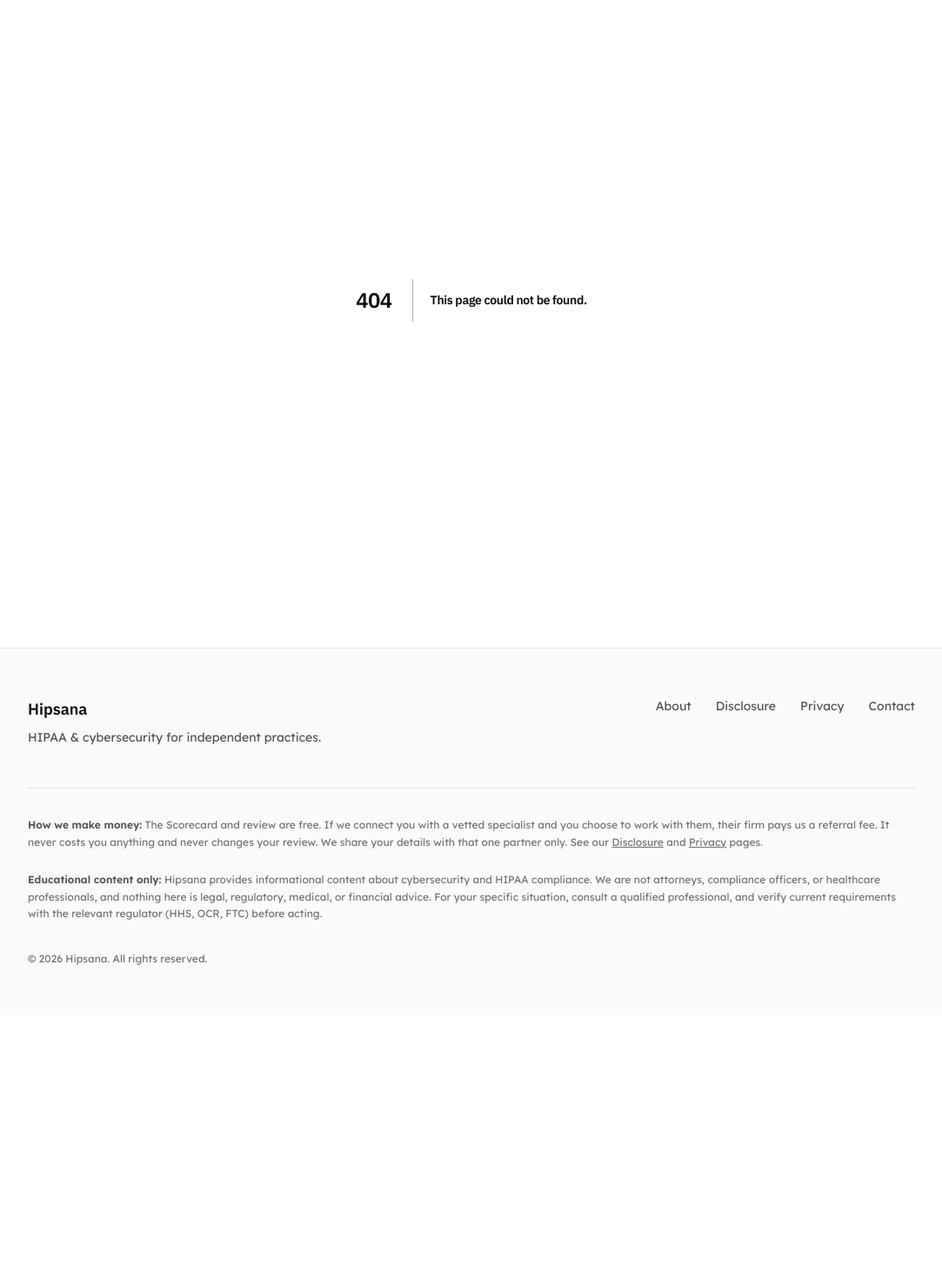
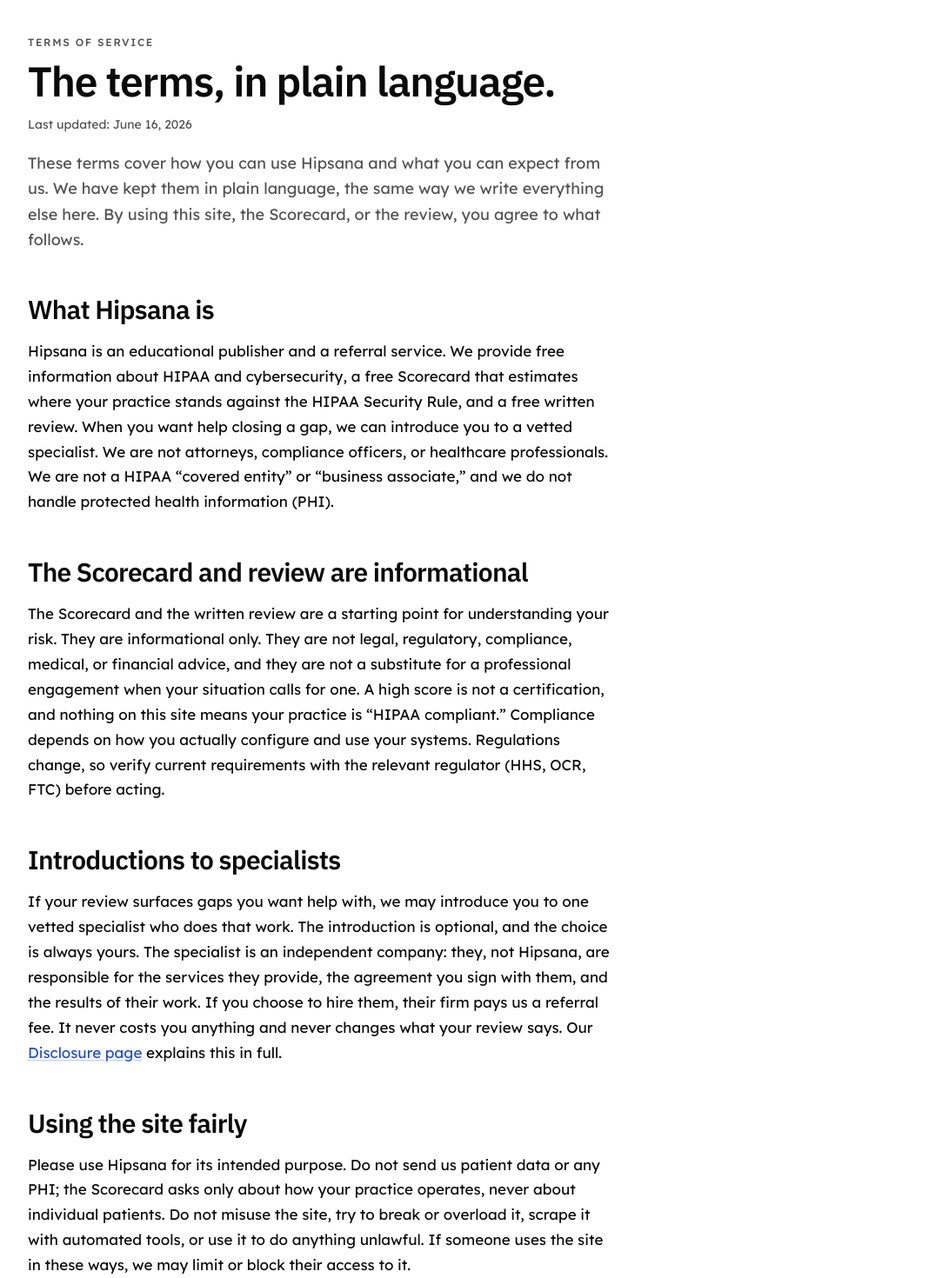
Before and after one commit to dolevar-blip/hipsana, a Next.js app: page /terms in a window 1280 px wide. Before the commit this address had no page. Shown: the part 120-1590 px from the top of the page at 87% size, without its empty margins (98-1181 px from the left). Before the commit the page ends 1288 px from the top, so only its background shows below. Built offline with nearby package versions, Linux system fonts and the light colour scheme.

Commit message:
Create page.tsx

```diff
--- /dev/null
+++ b/app/terms/page.tsx
@@ -0,0 +1,176 @@
+import type { Metadata } from "next";
+
+export const metadata: Metadata = {
+  title: "Terms of Service",
+  description:
+    "The plain-language terms for using Hipsana: what the free Scorecard and review are, how specialist introductions work, and the limits of our responsibility.",
+  alternates: { canonical: "/terms" },
+  openGraph: {
+    title: "Terms of Service · Hipsana",
+    description:
+      "The plain-language terms for using Hipsana: what the free Scorecard and review are, how specialist introductions work, and the limits of our responsibility.",
+    url: "https://hipsana.com/terms",
+    type: "website",
+    images: [
+      {
+        url: "/og-default.png",
+        width: 1200,
+        height: 630,
+        alt: "Hipsana: HIPAA & cybersecurity for independent healthcare practices.",
+      },
+    ],
+  },
+};
+
+export default function TermsPage() {
+  return (
+    <section className="container-page py-20 md:py-24">
+      <div className="prose-hipsana">
+        <p className="eyebrow mb-3">Terms of service</p>
+        <h1 className="font-display text-4xl tracking-tight md:text-5xl">
+          The terms, in plain language.
+        </h1>
+
+        <p className="mt-4 text-sm text-muted">Last updated: June 16, 2026</p>
+
+        <p className="mt-8 text-lg leading-relaxed text-muted">
+          These terms cover how you can use Hipsana and what you can expect from
+          us. We have kept them in plain language, the same way we write
+          everything else here. By using this site, the Scorecard, or the
+          review, you agree to what follows.
+        </p>
+
+        <h2>What Hipsana is</h2>
+        <p>
+          Hipsana is an educational publisher and a referral service. We provide
+          free information about HIPAA and cybersecurity, a free Scorecard that
+          estimates where your practice stands against the HIPAA Security Rule,
+          and a free written review. When you want help closing a gap, we can
+          introduce you to a vetted specialist. We are not attorneys, compliance
+          officers, or healthcare professionals. We are not a HIPAA
+          &ldquo;covered entity&rdquo; or &ldquo;business associate,&rdquo; and
+          we do not handle protected health information (PHI).
+        </p>
+
+        <h2>The Scorecard and review are informational</h2>
+        <p>
+          The Scorecard and the written review are a starting point for
+          understanding your risk. They are informational only. They are not
+          legal, regulatory, compliance, medical, or financial advice, and they
+          are not a substitute for a professional engagement when your situation
+          calls for one. A high score is not a certification, and nothing on
+          this site means your practice is &ldquo;HIPAA compliant.&rdquo;
+          Compliance depends on how you actually configure and use your systems.
+          Regulations change, so verify current requirements with the relevant
+          regulator (HHS, OCR, FTC) before acting.
+        </p>
+
+        <h2>Introductions to specialists</h2>
+        <p>
+          If your review surfaces gaps you want help with, we may introduce you
+          to one vetted specialist who does that work. The introduction is
+          optional, and the choice is always yours. The specialist is an
+          independent company: they, not Hipsana, are responsible for the
+          services they provide, the agreement you sign with them, and the
+          results of their work. If you choose to hire them, their firm pays us
+          a referral fee. It never costs you anything and never changes what
+          your review says. Our <a href="/disclosure">Disclosure page</a>{" "}
+          explains this in full.
+        </p>
+
+        <h2>Using the site fairly</h2>
+        <p>
+          Please use Hipsana for its intended purpose. Do not send us patient
+          data or any PHI; the Scorecard asks only about how your practice
+          operates, never about individual patients. Do not misuse the site, try
+          to break or overload it, scrape it with automated tools, or use it to
+          do anything unlawful. If someone uses the site in these ways, we may
+          limit or block their access to it.
+        </p>
+
+        <h2>Our content</h2>
+        <p>
+          The writing, design, Scorecard, the Hipsana name and logo, and other
+          materials on this site belong to Hipsana or are used with permission.
+          You are welcome to read our pages and share links to them. Please do
+          not copy, republish, or reuse our content, name, or logo for your own
+          commercial purposes without our written permission.
+        </p>
+
+        <h2>Other sites and tools we link to</h2>
+        <p>
+          We sometimes link to other websites and tools, including some
+          affiliate links that we label. We do not control those third parties
+          and are not responsible for their content, products, or practices.
+          Visiting them is at your own discretion and subject to their own
+          terms.
+        </p>
+
+        <h2>No warranties</h2>
+        <p>
+          We work hard to keep our information accurate and current, but Hipsana
+          and the people who work on it provide the site, the Scorecard, and the
+          review &ldquo;as is&rdquo; and &ldquo;as available,&rdquo; without
+          warranties of any kind. We do not warrant that the content is
+          complete, current, or error-free, that the site will always be
+          available, or that using it will produce any particular result.
+        </p>
+
+        <h2>Our liability</h2>
+        <p>
+          To the maximum extent allowed by law, Hipsana and the people who work
+          on it (its owner, staff, and contractors) are not liable for any
+          indirect, incidental, or consequential loss arising from your use of
+          the site, the Scorecard, the review, or any introduction we make.
+          Because everything we offer you is free, our total liability to you
+          for any claim is limited to one hundred US dollars ($100).
+        </p>
+
+        <h2>Covering claims from misuse</h2>
+        <p>
+          If your misuse of the site, or your breach of these terms, leads to a
+          claim against us, you agree to cover the reasonable costs we incur as
+          a result.
+        </p>
+
+        <h2>Changes to these terms</h2>
+        <p>
+          If we change these terms, we will post the new version here and update
+          the &ldquo;Last updated&rdquo; date at the top. If a change is
+          significant, we will make that clear. Continuing to use the site after
+          a change means you accept the updated terms.
+        </p>
+
+        <h2>If part of these terms cannot be enforced</h2>
+        <p>
+          If a court decides that any part of these terms cannot be enforced,
+          the rest of the terms still apply. Only the part that cannot be
+          enforced is set aside, and everything else stays in effect.
+        </p>
+
+        <h2>The whole agreement</h2>
+        <p>
+          These terms, together with our{" "}
+          <a href="/disclosure">Disclosure</a> and{" "}
+          <a href="/privacy">Privacy</a> pages, make up the entire agreement
+          between you and Hipsana about your use of the site, and they replace
+          anything said or written before on the subject.
+        </p>
+
+        <h2>Which law applies</h2>
+        <p>
+          These terms are governed by the laws of the State of Israel, where
+          Hipsana operates, without regard to conflict-of-law rules. Any dispute
+          relating to these terms or to your use of the site will be handled by
+          the competent courts located in Israel.
+        </p>
+
+        <h2>Contact</h2>
+        <p>
+          Questions about these terms? Email{" "}
+          <a href="mailto:hello@hipsana.com">hello@hipsana.com</a>.
+        </p>
+      </div>
+    </section>
+  );
+}
```
